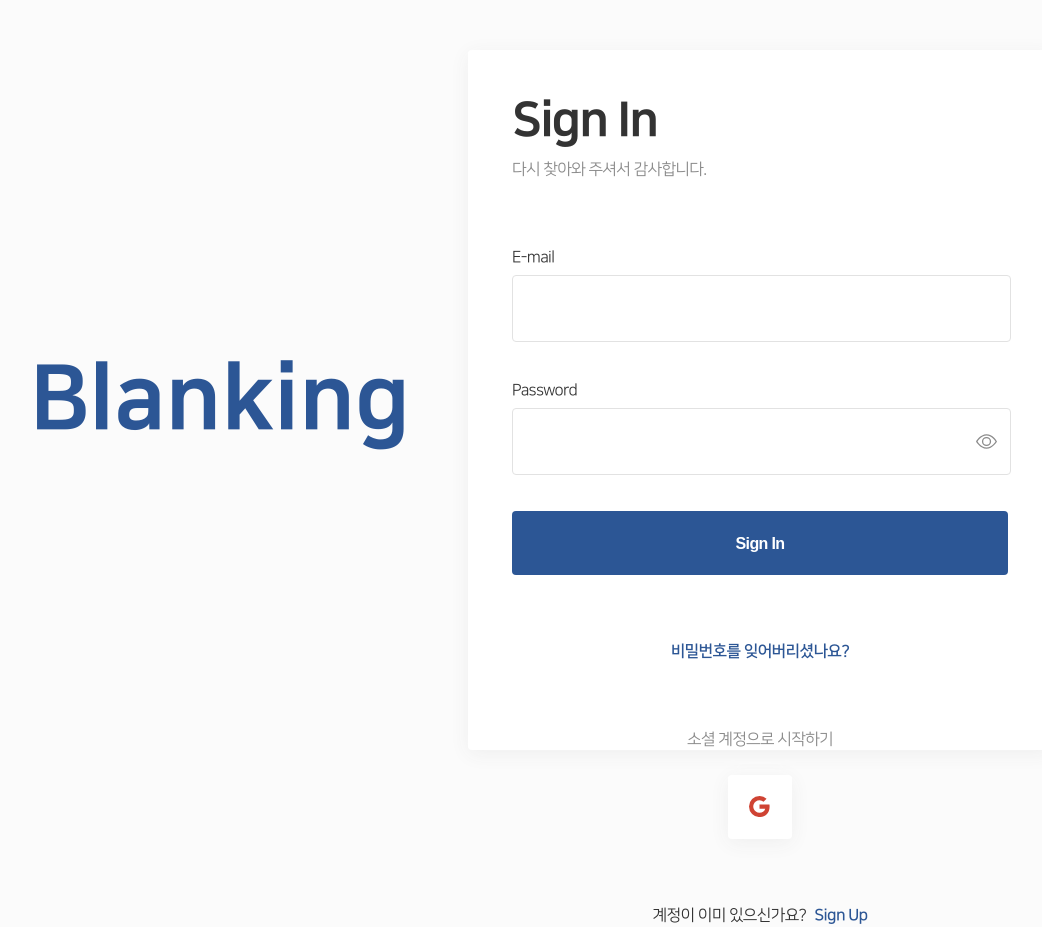
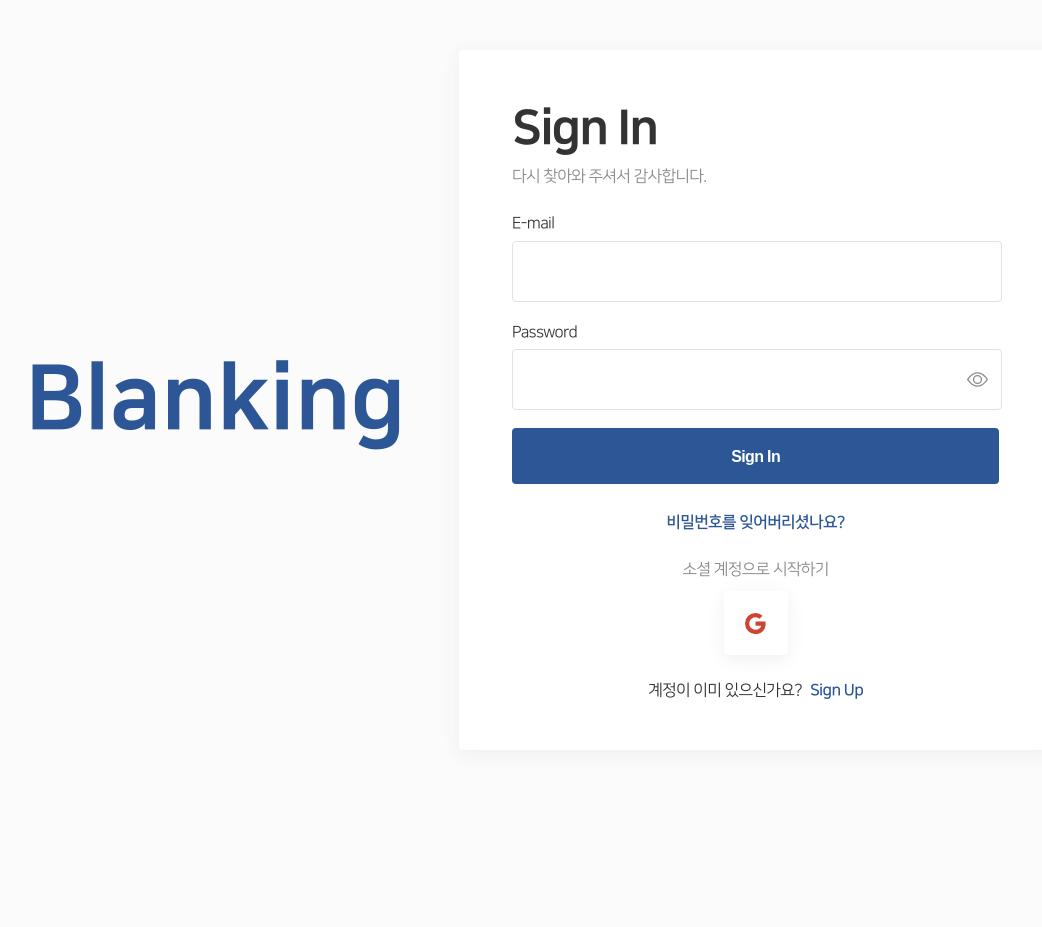
Before and after one commit to JaeilJO/blanking, a Next.js app: page / in a window 1280 px wide. Shown: the whole page, without its empty margins (128-1170 px from the left). After the commit the page ends 800 px from the top, so only its background shows below. Built offline with nearby package versions, Linux system fonts and the light colour scheme.

Commit message:
fix : Signin Signup Component 겹침현상 해결결

```diff
--- a/src/app/(unauthrized)/layout.module.scss
+++ b/src/app/(unauthrized)/layout.module.scss
@@ -1,4 +1,4 @@
-@use '@style/abstracts' as a;
+@use "@style/abstracts" as a;
 
 $background-top-bottom-padding: 50px;
 $backgroupd-side-padding: 100px;
@@ -11,7 +11,7 @@ $slide_intro_wrapper_max_width: 1100px;
 $slide_intro_wrapper_min_width: 400px;
 
 $auth_wrapper_width: 100%;
-$auth_wrapper_padding: 40px 44px;
+$auth_wrapper_padding: 4.44% 4.89%;
 $auth_wrapper_max_width: 500px;
 $auth_wrapper_min_width: 300px;
 
@@ -27,13 +27,13 @@ $auth_wrapper_min_width: 300px;
   display: flex;
   justify-content: center;
 
-    @include a.media-query('middle') {
+  @include a.media-query("middle") {
     width: $background-width;
     height: $background-height;
     padding: $background-top-bottom-padding $backgroupd-side-padding;
   }
 
-    @include a.media-query('large') {
+  @include a.media-query("large") {
     height: $background-height;
     padding: $background-top-bottom-padding 0px;
   }
@@ -44,10 +44,10 @@ $auth_wrapper_min_width: 300px;
   min-width: 400px;
   width: 100%;
 
-    @include a.media-query('small') {
+  @include a.media-query("small") {
     display: none;
   }
-    @include a.media-query('middle') {
+  @include a.media-query("middle") {
     display: block;
     width: 100%;
   }
@@ -64,7 +64,7 @@ $auth_wrapper_min_width: 300px;
 
   box-shadow: a.$basic-shadow;
 
-    @include a.media-query('small') {
+  @include a.media-query("small") {
     width: 100%;
   }
 }
--- a/src/components/AuthComponent/AuthCommon/Form/Input/index.module.scss
+++ b/src/components/AuthComponent/AuthCommon/Form/Input/index.module.scss
@@ -1,16 +1,16 @@
-@use '@style/abstracts' as a;
+@use "@style/abstracts" as a;
 
 .input_wrapper {
   display: flex;
   flex-direction: column;
-    gap: 6px;
+  gap: 6.38%;
 }
 
 .input_title {
   color: a.$text-color;
   &.has_value {
     color: a.$primary-color;
-        @include a.typhography('body-01-b');
+    @include a.typhography("body-01-b");
   }
 }
 
@@ -19,7 +19,7 @@
   justify-content: space-between;
 
   width: calc(100% - 1px);
-    height: calc(64px - 1px);
+
   padding: 1px;
 
   border: 1px solid a.$light-gray-color;
@@ -30,11 +30,10 @@
   }
 
   input {
+    @include a.typhography("body-01");
     width: calc(100% - 24px);
-        height: calc(100% - 40px);
-        padding: 20px 12px;
-
-        @include a.typhography('body-01');
+    height: calc(100% - (1.2em * 2));
+    padding: 1.2em 12px;
   }
   &:focus-within {
     border: 1px solid a.$primary-color;
@@ -43,7 +42,7 @@
 }
 
 .hide_button {
-    @include a.typhography('sub-02');
+  @include a.typhography("sub-02");
   display: flex;
   justify-content: center;
   align-items: center;
--- a/src/components/AuthComponent/AuthCommon/Form/SubmitButton/index.module.scss
+++ b/src/components/AuthComponent/AuthCommon/Form/SubmitButton/index.module.scss
@@ -1,10 +1,10 @@
-@use '@style/abstracts' as a;
+@use "@style/abstracts" as a;
 
 .input_button {
-    @include a.typhography('body-01-b');
+  @include a.typhography("body-01-b");
   color: a.$white-color;
 
-    padding: 20px 0;
+  padding: 1em 0;
 
   border-radius: 4px;
 
--- a/src/components/AuthComponent/AuthCommon/Form/index.module.scss
+++ b/src/components/AuthComponent/AuthCommon/Form/index.module.scss
@@ -1,12 +1,12 @@
-@use '@style/abstracts' as a;
+@use "@style/abstracts" as a;
 
-$form_wrapper_gap: 36px;
+$form_wrapper_gap: 10%;
 
 .form_wrapper {
-    display: flex;
-    flex-direction: column;
+  display: flex;
+  flex-direction: column;
 
-    gap: $form_wrapper_gap;
-
-    @include a.typhography('body-01');
+  gap: $form_wrapper_gap;
+  padding-bottom: 10%;
+  @include a.typhography("body-01");
 }
--- a/src/components/AuthComponent/AuthCommon/Social/index.module.scss
+++ b/src/components/AuthComponent/AuthCommon/Social/index.module.scss
@@ -1,13 +1,14 @@
-@use '@style/abstracts' as a;
+@use "@style/abstracts" as a;
 
 .social_text {
-    @include a.typhography('body-01');
-    color: a.$gray-color;
+  @include a.typhography("body-01");
+  color: a.$gray-color;
 }
 
 .social_wrapper {
-    display: flex;
-    flex-direction: column;
-    gap: 24px;
-    align-items: center;
+  display: flex;
+
+  flex-direction: column;
+  gap: 10px;
+  align-items: center;
 }
--- a/src/components/AuthComponent/SignInComponent/index.module.scss
+++ b/src/components/AuthComponent/SignInComponent/index.module.scss
@@ -1,9 +1,10 @@
-@use '@style/abstracts' as a;
+@use "@style/abstracts" as a;
 
 .link_text {
-    @include a.typhography('body-01-b');
+  @include a.typhography("body-01-b");
 
   text-align: center;
+  display: block;
 
   color: a.$primary-color;
 
@@ -16,6 +17,6 @@
   width: 100%;
   height: 100%;
   display: flex;
+  justify-content: space-between;
   flex-direction: column;
-    gap: 64px;
 }
```
Also changed, not shown: src/components/AuthComponent/AuthCommon/Title/index.module.scss (+7 -7 lines). Lines whose indentation alone changed are shown as unchanged.
